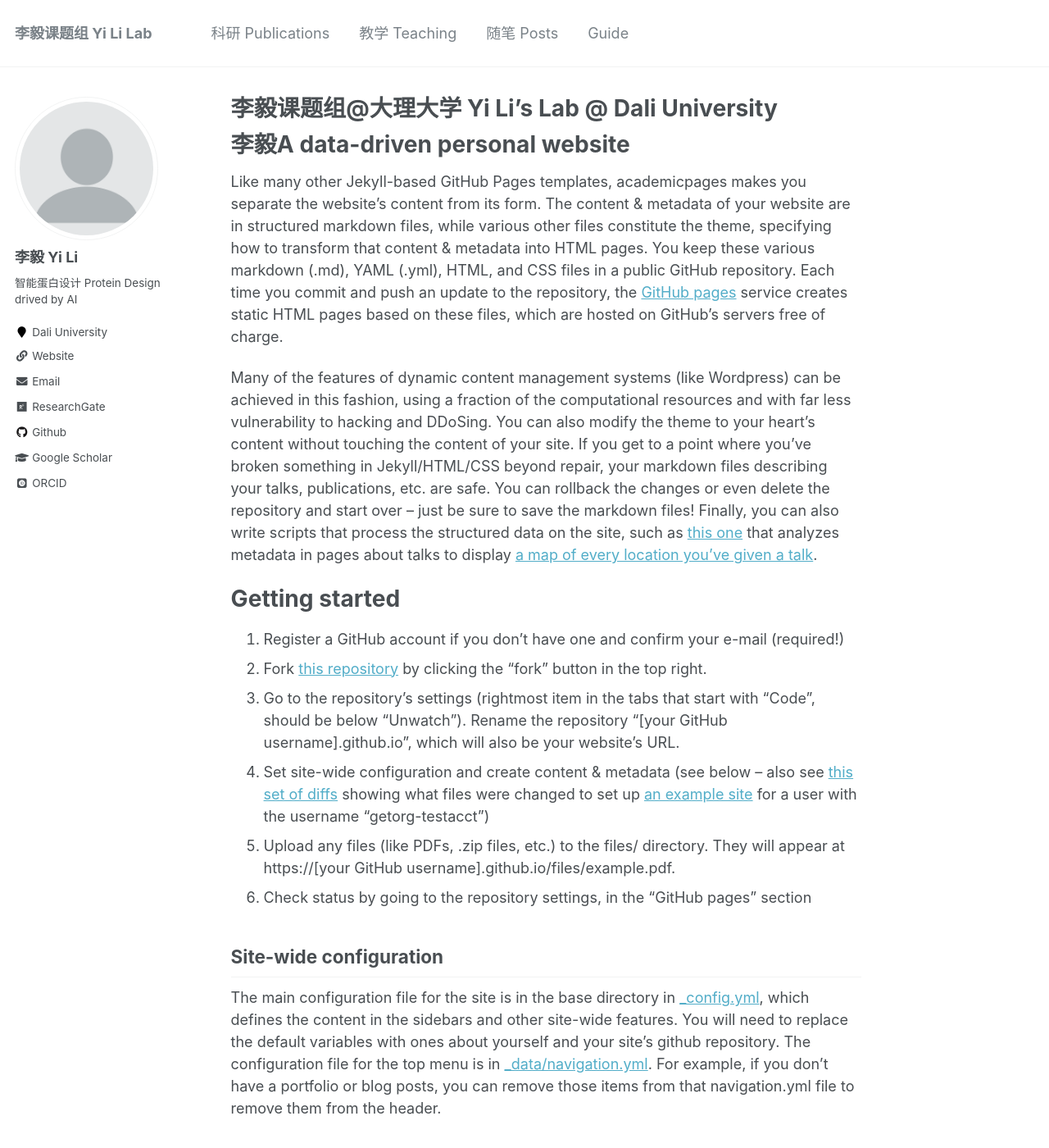
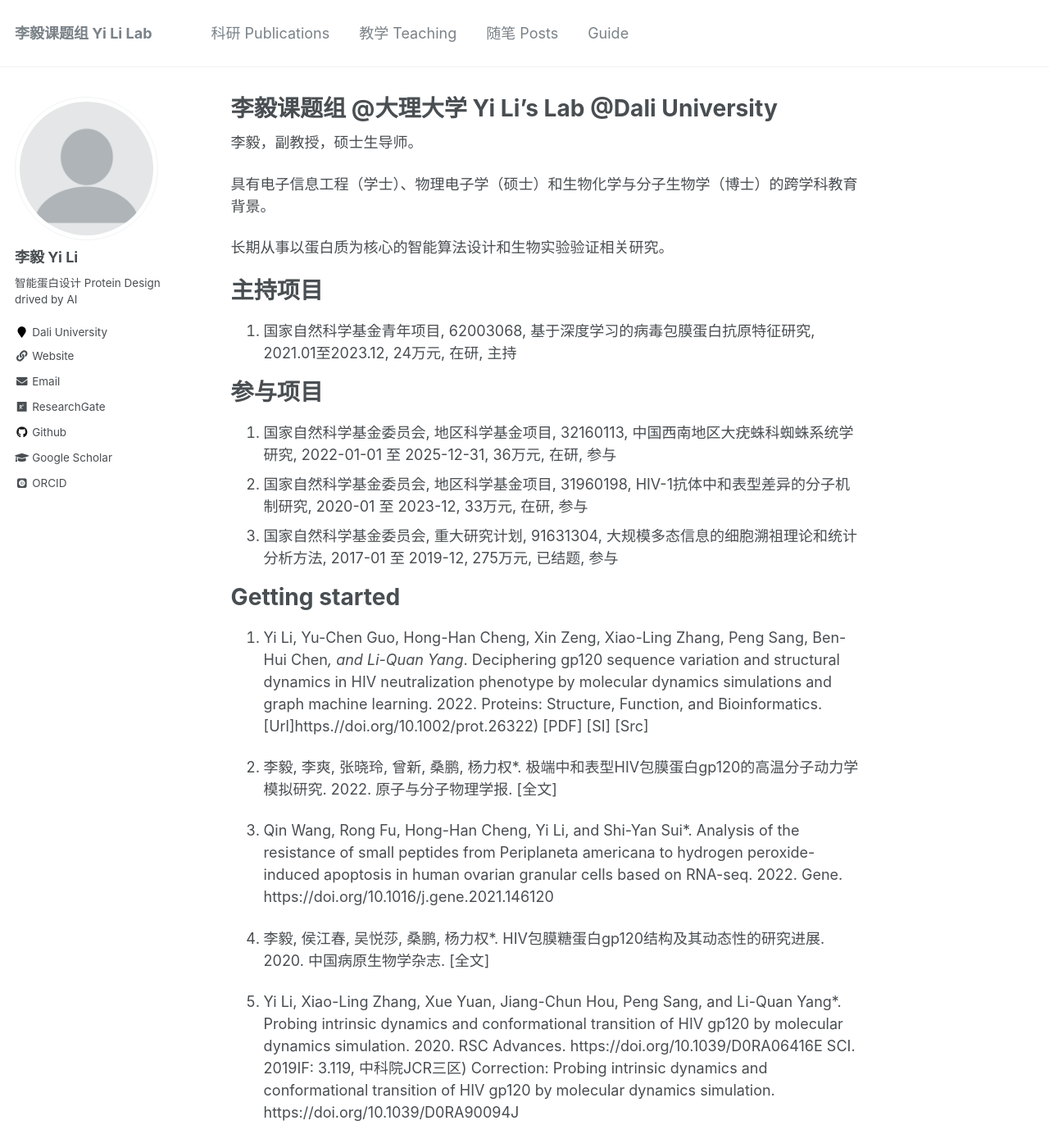
Before and after one commit to liyigerry/liyigerry.github.io, a Jekyll site: the page built from _pages/about.md, in a window 1280 px wide and 1400 px high. Shown: the whole window at 82% size. Built offline with Jekyll 4.4.1, drawn with Linux system fonts in a browser that asks for light colours; some web fonts are replaced; some of the changed text lies outside the part shown.

Commit message:
Update about.md

```diff
--- a/_pages/about.md
+++ b/_pages/about.md
@@ -1,6 +1,6 @@
 ---
 permalink: /
-title: "李毅课题组@大理大学 Yi Li's Lab @ Dali University"
+title: "李毅课题组 @大理大学 Yi Li's Lab @Dali University"
 excerpt: "About me"
 author_profile: true
 redirect_from:
@@ -10,20 +10,52 @@ redirect_from:
 
 
 
-李毅A data-driven personal website
+李毅，副教授，硕士生导师。
+
+具有电子信息工程（学士）、物理电子学（硕士）和生物化学与分子生物学（博士）的跨学科教育背景。
+
+长期从事以蛋白质为核心的智能算法设计和生物实验验证相关研究。
+
+主持项目
 ======
-Like many other Jekyll-based GitHub Pages templates, academicpages makes you separate the website's content from its form. The content & metadata of your website are in structured markdown files, while various other files constitute the theme, specifying how to transform that content & metadata into HTML pages. You keep these various markdown (.md), YAML (.yml), HTML, and CSS files in a public GitHub repository. Each time you commit and push an update to the repository, the [GitHub pages](https://pages.github.com/) service creates static HTML pages based on these files, which are hosted on GitHub's servers free of charge.
+1. 国家自然科学基金青年项目, 62003068, 基于深度学习的病毒包膜蛋白抗原特征研究, 2021.01至2023.12, 24万元, 在研, 主持
 
-Many of the features of dynamic content management systems (like Wordpress) can be achieved in this fashion, using a fraction of the computational resources and with far less vulnerability to hacking and DDoSing. You can also modify the theme to your heart's content without touching the content of your site. If you get to a point where you've broken something in Jekyll/HTML/CSS beyond repair, your markdown files describing your talks, publications, etc. are safe. You can rollback the changes or even delete the repository and start over -- just be sure to save the markdown files! Finally, you can also write scripts that process the structured data on the site, such as [this one](https://github.com/academicpages/academicpages.github.io/blob/master/talkmap.ipynb) that analyzes metadata in pages about talks to display [a map of every location you've given a talk](https://academicpages.github.io/talkmap.html).
+参与项目
+======
+3. 国家自然科学基金委员会, 地区科学基金项目, 32160113, 中国西南地区大疣蛛科蜘蛛系统学研究, 2022-01-01 至 2025-12-31, 36万元, 在研, 参与
+2. 国家自然科学基金委员会, 地区科学基金项目, 31960198, HIV-1抗体中和表型差异的分子机制研究, 2020-01 至 2023-12, 33万元, 在研, 参与
+1. 国家自然科学基金委员会, 重大研究计划, 91631304, 大规模多态信息的细胞溯祖理论和统计分析方法, 2017-01 至 2019-12, 275万元, 已结题, 参与
 
 Getting started
 ======
-1. Register a GitHub account if you don't have one and confirm your e-mail (required!)
-1. Fork [this repository](https://github.com/academicpages/academicpages.github.io) by clicking the "fork" button in the top right.
-1. Go to the repository's settings (rightmost item in the tabs that start with "Code", should be below "Unwatch"). Rename the repository "[your GitHub username].github.io", which will also be your website's URL.
-1. Set site-wide configuration and create content & metadata (see below -- also see [this set of diffs](http://archive.is/3TPas) showing what files were changed to set up [an example site](https://getorg-testacct.github.io) for a user with the username "getorg-testacct")
-1. Upload any files (like PDFs, .zip files, etc.) to the files/ directory. They will appear at https://[your GitHub username].github.io/files/example.pdf.
-1. Check status by going to the repository settings, in the "GitHub pages" section
+14. Yi Li, Yu-Chen Guo, Hong-Han Cheng, Xin Zeng, Xiao-Ling Zhang, Peng Sang, Ben-Hui Chen*, and Li-Quan Yang*. Deciphering gp120 sequence variation and structural dynamics in HIV neutralization phenotype by molecular dynamics simulations and graph machine learning. 2022. Proteins: Structure, Function, and Bioinformatics. [Url]https.//doi.org/10.1002/prot.26322) [PDF] [SI] [Src]
+
+13. 李毅, 李爽, 张晓玲, 曾新, 桑鹏, 杨力权*. 极端中和表型HIV包膜蛋白gp120的高温分子动力学模拟研究. 2022. 原子与分子物理学报. [全文]
+
+12. Qin Wang, Rong Fu, Hong-Han Cheng, Yi Li, and Shi-Yan Sui*. Analysis of the resistance of small peptides from Periplaneta americana to hydrogen peroxide-induced apoptosis in human ovarian granular cells based on RNA-seq. 2022. Gene. https://doi.org/10.1016/j.gene.2021.146120
+
+11. 李毅, 侯江春, 吴悦莎, 桑鹏, 杨力权*. HIV包膜糖蛋白gp120结构及其动态性的研究进展. 2020. 中国病原生物学杂志. [全文]
+
+10. Yi Li, Xiao-Ling Zhang, Xue Yuan, Jiang-Chun Hou, Peng Sang, and Li-Quan Yang*. Probing intrinsic dynamics and conformational transition of HIV gp120 by molecular dynamics simulation. 2020. RSC Advances. https://doi.org/10.1039/D0RA06416E SCI. 2019IF: 3.119, 中科院JCR三区)
+Correction: Probing intrinsic dynamics and conformational transition of HIV gp120 by molecular dynamics simulation. https://doi.org/10.1039/D0RA90094J
+
+9. Yi Li, Lei Deng, Jing Liang, Guang-Heng Dong, Yuan-Ling Xia, Yun-Xin Fu*, and Shu-Qun Liu*. Molecular Dynamics Simulations Reveal Distinct Differences in Conformational Dynamics and Thermodynamics between the Unliganded and CD4-Bound States of HIV-1 gp120. 2020. Physical Chemistry Chemical Physics. https://doi.org/10.1039/C9CP06706J SCI. 2019IF: 3.43, 中科院JCR二区, Top期刊)
+
+8. Yi Li, Yu-Chen Guo, Xiao-Ling Zhang, Lei Deng, Peng Sang, Li-Quan Yang*, and Shu-Qun Liu*. CD4-Binding Obstacles in Conformational Transitions and Allosteric Communications of HIV gp120. 2020. Biochimica et Biophysica Acta BBA.-Biomembranes. https://doi.org/10.1016/j.bbamem.2020.183217 SCI. 2019IF: 3.411, 中科院JCR二区)
+
+7. Li-Quan Yang, Yi-Rui Yin, Jian-Xin Shen, Yi Li, Shu-Qun Liu*, and Peng Sang*. Insight Derived from Molecular Dynamics Simulation into Cold-Adaptation Mechanism of Trypsins 2020. Journal of Biomolecular Structure and Dynamics. https://doi.org/10.1080/07391102.2019.1635529
+
+6. Li-Quan Yang, Gui-Yuan Chen, Yi Li, Ruo-Peng Zhang, Shu-Qun Liu*, and Peng Sang*. Insight derived from molecular dynamics simulation into dynamics and molecular motions of cuticle-degrading serine protease Ver112. 2019. Journal of Biomolecular Structure and Dynamics. https://doi.org/10.1080/07391102.2018.1471418
+
+5. Yi Li, Lei Deng, Li-Quan Yang, Peng Sang*, and Shu-Qun Liu*. Effects of CD4 Binding on Conformational Dynamics, Molecular Motions, and Thermodynamics of HIV-1 gp120. 2019. International Journal of Molecular Sciences. https://doi.org/10.3390/ijms20020260SCI. 2019IF: 4.556, 中科院JCR二区, Top期刊)
+
+4. Yuan-Ling Xia, Jian-Hong Sun, Shi-Meng Ai, Yi Li, Xing Du, Peng Sang, Li-Quan Yang, Yun-Xin Fu*, and Shu-Qun Liu*. Insights into the Role of Electrostatics in Temperature Adaptation: A Comparative Study of Psychrophilic, Mesophilic, and Thermophilic Subtilisin-like Serine Proteases. 2018. RSC Advances. https://doi.org/10.1039/C8RA05845H
+
+3. Yi Li#, Lei Deng#, Shi-Meng Ai, Peng Sang, Jing Yang, Yuan-Lin Xia, Zhi-Bi Zhang, Yun-Xin Fu*, and Shu-Qun Liu*. Insights into the Molecular Mechanism Underlying CD4-Dependency and Neutralization Sensitivity of HIV-1: A Comparative Molecular Dynamics Study on gp120s from Isolates with Different Phenotypes. 2018. RSC Advances. https://doi.org/10.1039/C8RA00425K SCI. 2018IF: 3.049, 中科院JCR三区)
+
+2. Xing Du, Peng Sang, Yuan-Ling Xia, Yi Li, Jing Liang, Shi-Meng Ai, Xing-Lai Ji, Yun-Xin Fu, and Shu-Qun Liu*. Comparative Thermal Unfolding Study of Psychrophilic and Mesophilic Subtilisin-like Serine Proteases by Molecular Dynamics Simulations. 2017. Journal of Biomolecular Structure and Dynamics. https://doi.org/10.1080/07391102.2016.1188155
+
+1. Xing Du#, Yi Li#, Yuan-Ling Xia, Shi-Meng Ai, Jing Liang, Peng Sang, Xing-Lai Ji, and Shu-Qun Liu*. Insights into Protein–Ligand Interactions: Mechanisms, Models, and Methods. 2016. International Journal of Molecular Sciences. https://doi.org/10.3390/ijms17020144 SCI. 2016IF: 3.226, 中科院JCR三区)
 
 Site-wide configuration
 ------
```
